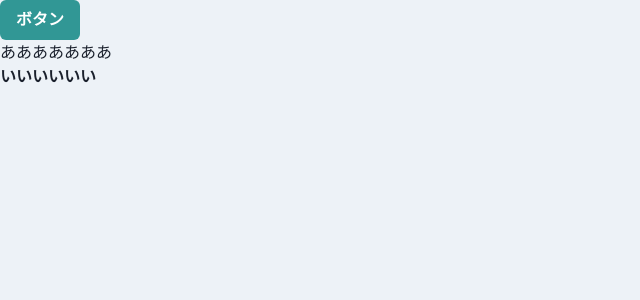
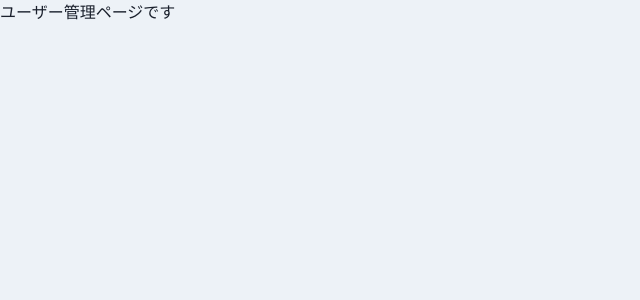
Before and after one commit to takizawazaku/react-chakraui-sample, a React (Create React App) app: page /home/user_management in a window 1280 px wide. Shown: the top 300 px of the page, without its empty margins (0-640 px from the left). Built offline with nearby package versions, Linux system fonts and the light colour scheme.

Commit message:
ルーティングの作成

```diff
--- a/src/App.tsx
+++ b/src/App.tsx
@@ -1,12 +1,14 @@
-import { ChakraProvider, Button } from "@chakra-ui/react";
+import { ChakraProvider } from "@chakra-ui/react";
+import { BrowserRouter } from "react-router-dom";
+import { Router } from "./router/Router";
 import theme from "./theme/theme";
 
 function App() {
   return (
     <ChakraProvider theme={theme}>
-      <Button colorScheme="teal">ボタン</Button>
-      <p>あああああああ</p>
-      <b>いいいいいい</b>
+      <BrowserRouter>
+        <Router />
+      </BrowserRouter>
     </ChakraProvider>
   );
 }
--- /dev/null
+++ b/src/components/pages/Page404.tsx
@@ -0,0 +1,5 @@
+import { memo, VFC } from "react";
+
+export const Page404: VFC = memo(() => {
+  return <p>404ページです</p>;
+});
--- /dev/null
+++ b/src/components/pages/home/Home.tsx
@@ -0,0 +1,5 @@
+import { memo, VFC } from "react";
+
+export const Home: VFC = memo(() => {
+  return <p>Homeページです</p>;
+});
--- /dev/null
+++ b/src/components/pages/home/Setting.tsx
@@ -0,0 +1,5 @@
+import { memo, VFC } from "react";
+
+export const Setting: VFC = memo(() => {
+  return <p>設定ページです</p>;
+});
--- /dev/null
+++ b/src/components/pages/home/UserManagement.tsx
@@ -0,0 +1,5 @@
+import { memo, VFC } from "react";
+
+export const UserManagement: VFC = memo(() => {
+  return <p>ユーザー管理ページです</p>;
+});
--- /dev/null
+++ b/src/components/pages/login/Login.tsx
@@ -0,0 +1,5 @@
+import { memo, VFC } from "react";
+
+export const Login: VFC = memo(() => {
+  return <p>Loginページです</p>;
+});
--- /dev/null
+++ b/src/router/HomeRoutes.tsx
@@ -0,0 +1,27 @@
+import { Home } from "../components/pages/home/Home";
+import { Setting } from "../components/pages/home/Setting";
+import { UserManagement } from "../components/pages/home/UserManagement";
+import { Page404 } from "../components/pages/Page404";
+
+export const homeRoutes = [
+  {
+    path: "/",
+    exact: true,
+    children: <Home />,
+  },
+  {
+    path: "/user_management",
+    exact: false,
+    children: <UserManagement />,
+  },
+  {
+    path: "/setting",
+    exact: false,
+    children: <Setting />,
+  },
+  {
+    path: "*",
+    exact: false,
+    children: <Page404 />,
+  },
+];
--- /dev/null
+++ b/src/router/Router.tsx
@@ -0,0 +1,35 @@
+import React from "react";
+import { Route, Switch } from "react-router-dom";
+
+import { Login } from "../components/pages/login/Login";
+import { homeRoutes } from "./HomeRoutes";
+import { Page404 } from "../components/pages/Page404";
+
+export const Router = () => {
+  return (
+    <Switch>
+      <Route exact path="/">
+        <Login />
+      </Route>
+      <Route
+        path="/home"
+        render={({ match: { url } }) => (
+          <Switch>
+            {homeRoutes.map((route) => (
+              <Route
+                key={route.path}
+                exact={route.exact}
+                path={`${url}${route.path}`}
+              >
+                {route.children}
+              </Route>
+            ))}
+          </Switch>
+        )}
+      />
+      <Route path="*">
+        <Page404 />
+      </Route>
+    </Switch>
+  );
+};
```
